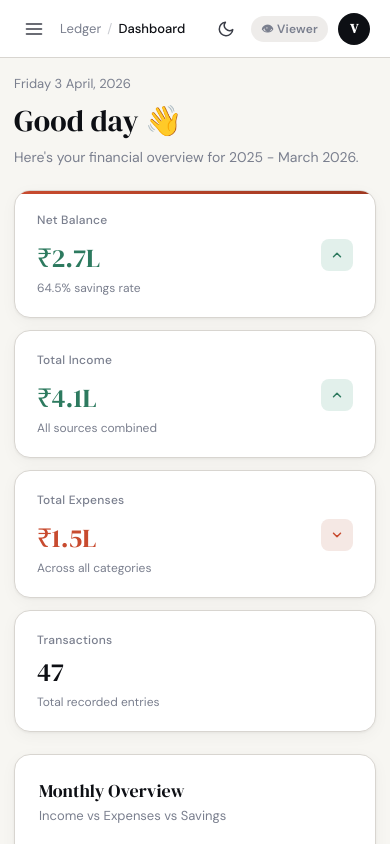
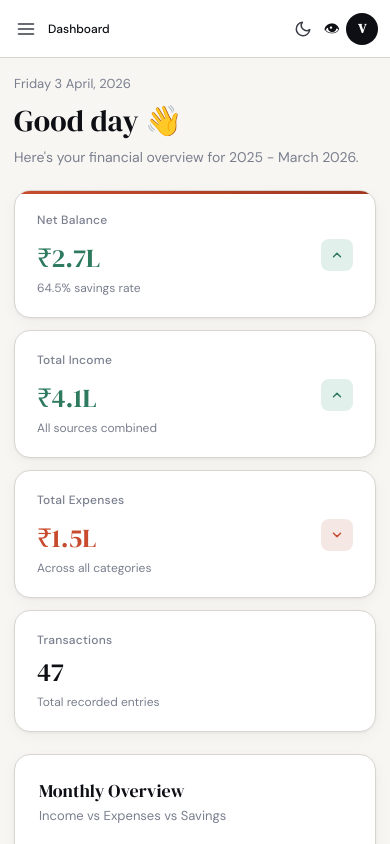
Before and after one commit to Anisha2123/Ledger, a React (Vite) app: page / in a window 390 px wide. Shown: the top 844 px of the page. Built offline with nearby package versions, Linux system fonts and the light colour scheme.

Commit message:
mobile ui improved header

```diff
--- a/src/components/layout/Header.jsx
+++ b/src/components/layout/Header.jsx
@@ -43,13 +43,13 @@ export default function Header({ onMenuClick }) {
       display: 'flex',
       alignItems: 'center',
       justifyContent: 'space-between',
-      padding: '0 20px',
+      padding: isMobile ? '0 12px' : '0 20px',
       position: 'sticky',
       top: 0,
       zIndex: 30,
       flexShrink: 0,
     }}>
-      <div style={{ display: 'flex', alignItems: 'center', gap: 12 }}>
+      <div style={{ display: 'flex', alignItems: 'center', gap: isMobile ? 8 : 12, flex: 1, minWidth: 0 }}>
         {/* Hamburger — only on mobile */}
         {isMobile && (
           <button
@@ -57,26 +57,29 @@ export default function Header({ onMenuClick }) {
             style={{
               background: 'none', border: 'none', cursor: 'pointer',
               color: 'var(--color-ink-soft)', display: 'flex', alignItems: 'center',
-              padding: 4, borderRadius: 6,
+              padding: 4, borderRadius: 6, flexShrink: 0,
             }}
           >
             <MenuIcon />
           </button>
         )}
         <div style={{
-          fontSize: 13,
+          fontSize: isMobile ? 12 : 13,
           color: 'var(--color-ink-muted)',
           display: 'flex', alignItems: 'center', gap: 6,
+          overflow: 'hidden',
+          textOverflow: 'ellipsis',
+          whiteSpace: 'nowrap',
         }}>
-          <span>Ledger</span>
-          <span style={{ opacity: 0.4 }}>/</span>
+          {!isMobile && <span>Ledger</span>}
+          {!isMobile && <span style={{ opacity: 0.4 }}>/</span>}
           <span style={{ color: 'var(--color-ink)', fontWeight: 500 }}>
             {TAB_LABELS[state.activeTab]}
           </span>
         </div>
       </div>
 
-      <div style={{ display: 'flex', alignItems: 'center', gap: 10 }}>
+      <div style={{ display: 'flex', alignItems: 'center', gap: isMobile ? 6 : 10, flexShrink: 0 }}>
         {/* Dark mode toggle */}
         <button
           onClick={() => dispatch({ type: 'TOGGLE_DARK_MODE' })}
@@ -91,7 +94,8 @@ export default function Header({ onMenuClick }) {
           {state.darkMode ? <SunIcon /> : <MoonIcon />}
         </button>
 
-        {/* Role badge */}
+        {/* Role badge - hide text on mobile */}
+        {!isMobile ? (
           <div style={{
             fontSize: 12, fontWeight: 600, padding: '4px 10px', borderRadius: 20,
             background: state.role === 'admin' ? 'var(--color-accent-soft)' : 'var(--color-surface-2)',
@@ -101,6 +105,14 @@ export default function Header({ onMenuClick }) {
           }}>
             {state.role === 'admin' ? '⚡ Admin' : '👁 Viewer'}
           </div>
+        ) : (
+          <div style={{
+            fontSize: 16,
+            display: 'flex', alignItems: 'center', justifyContent: 'center',
+          }}>
+            {state.role === 'admin' ? '⚡' : '👁'}
+          </div>
+        )}
 
         {/* Avatar placeholder */}
         <div style={{
```
Lines whose indentation alone changed are shown as unchanged.
